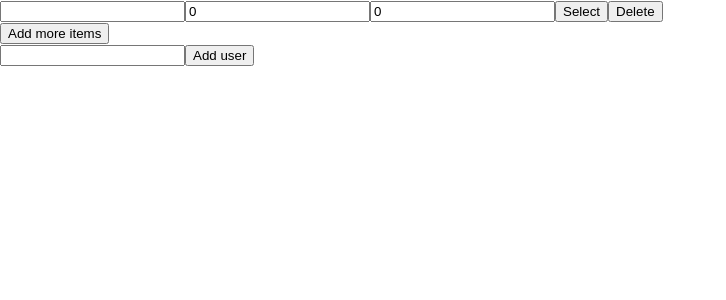
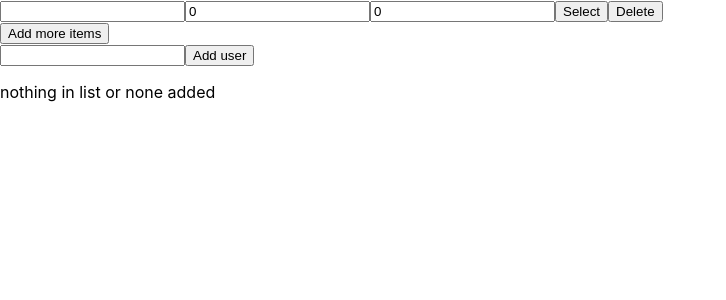
Before and after one commit to Shwivles/bill-split, a React (Create React App) app: page / in a window 1280 px wide. Shown: the top 300 px of the page, without its empty margins (0-726 px from the left). Built offline with nearby package versions, Linux system fonts and the light colour scheme.

Commit message:
add in profile life function

```diff
--- a/src/components/List.js
+++ b/src/components/List.js
@@ -1,17 +1,40 @@
-import React from 'react';
+import React, { useEffect } from 'react';
 import { useSelector, useDispatch } from 'react-redux';
 
 /*
 display all items in selected profile list
+when a person is selected display all items in their list
+adding a item will add it to the display
 */
 function List() {
-    const profile = useSelector(state => state.profileReducer);
+    const profileState = useSelector(state => state.profileReducer);
 
-    const profileList = profile.profile
+    /*
+    useEffect(() => {
+        let selected = profileState.selected;
+        console.log('selected updated: ' + selected);
+    });
+    */
+
+    //check if selected is equal to the profile key (every render?)
+    //display profile list
+    //PROBLEM: array does not exist at first render UNSAFE
+    const profileList = profileState.profile[profileState.selected].map((item) => {
+        return (
+            <li>
+                Item name: {item.name}, price: {item.price}, quantity: {item.quantity}
+            </li>
+        );
+    });
 
     return (
         <div>
-
+            {profileState.selected === '' ?
+                <p>nothing in list or none added</p> :
+                <ul>
+                    {profileList}
+                </ul>
+            }
         </div>
     );
 }
--- a/src/components/Profiles.js
+++ b/src/components/Profiles.js
@@ -24,11 +24,13 @@ function Profiles() {
 
     //map out users
     const userList = Object.keys(users.profile).map((person) => {
-        return (
-            <div>
-                <button key={person} onClick={() => dispatch(changeSelected(person))}>{person}</button>
-            </div>
-        );
+        if (person !== '') {
+            return (
+                <div>
+                    <button key={person} onClick={() => dispatch(changeSelected(person))}>{person}</button>
+                </div>
+            );
+        }
     });
 
     return (
--- a/src/reducers/profileReducer.js
+++ b/src/reducers/profileReducer.js
@@ -19,7 +19,9 @@
 const initialState = {
     input: '',
     selected: '',
-    profile: {}
+    profile: {
+        '': []
+    }
 };
 
 
```
